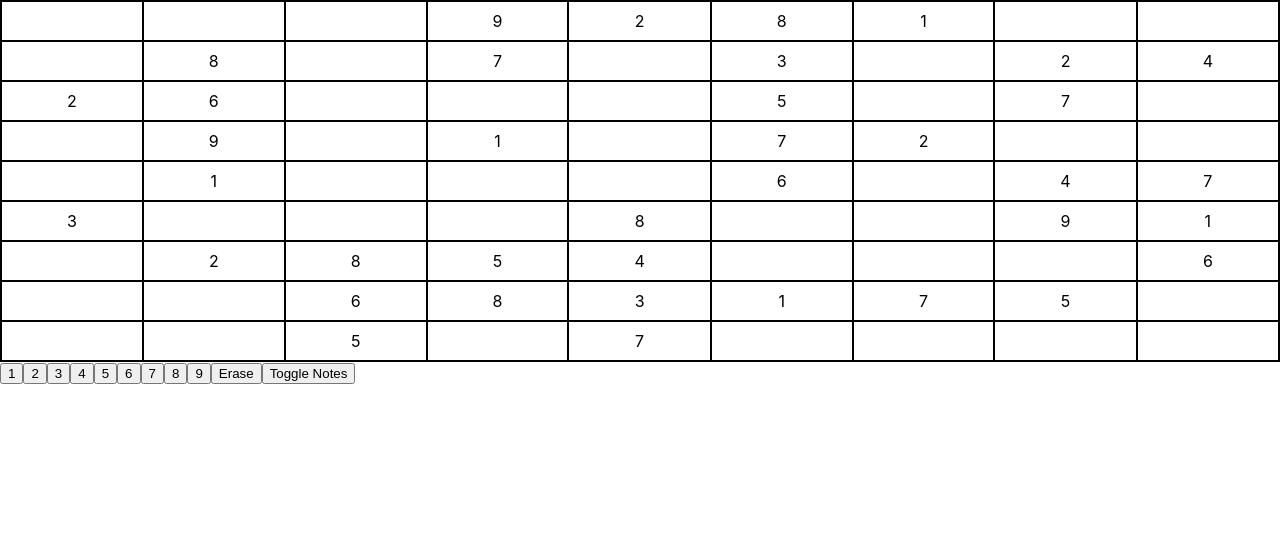
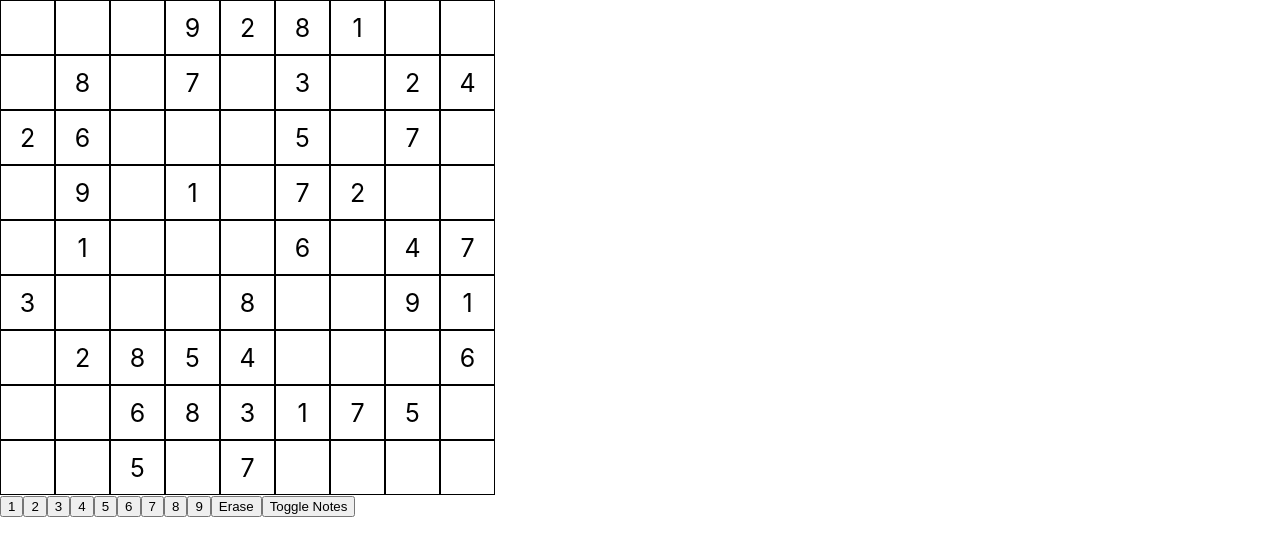
Before and after one commit to kbaig/sudoku, a React (Create React App) app: page / in a window 1280 px wide. Shown: the top 556 px of the page. Built offline with nearby package versions, Linux system fonts and the light colour scheme.

Commit message:
Tiles can be notes

```diff
--- a/src/components/Board/Board.css
+++ b/src/components/Board/Board.css
@@ -1,6 +1,5 @@
 .board {
-  border: 1px solid black;
   display: grid;
-  grid-template-columns: repeat(9, auto);
-  grid-auto-rows: 40px;
+  grid-template-columns: repeat(9, 55px);
+  grid-auto-rows: 55px;
 }
--- a/src/components/Board/index.tsx
+++ b/src/components/Board/index.tsx
@@ -23,17 +23,13 @@ export const Board: React.FC<Props> = ({
     <div className='board'>
       {gameBoard.map((row, i) => (
         <React.Fragment key={i}>
-          {/* ternary to help TS know isReadOnly beforehand */}
-          {row.map(({ type, value }, j) => {
-            return (
+          {row.map(({ type, value }, j) => (
             <Tile
               key={j}
               type={type}
               onClick={() => selectTile(i, j)}
               isSelected={
-                  !!selectedTile &&
-                  selectedTile[0] === i &&
-                  selectedTile[1] === j
+                !!selectedTile && selectedTile[0] === i && selectedTile[1] === j
               }
               isHighlighted={
                 !!selectedTile &&
@@ -44,35 +40,12 @@ export const Board: React.FC<Props> = ({
             >
               {value}
             </Tile>
-            );
-          })}
+          ))}
         </React.Fragment>
       ))}
     </div>
   );
 };
-
-{
-  /* <Tile
-  key={j}
-  isReadOnly={isReadOnly}
-  type={}
-  onClick={() => selectTile(i, j)}
-  isSelected={
-    !!selectedTile &&
-    selectedTile[0] === i &&
-    selectedTile[1] === j
-  }
-  isHighlighted={
-    !!selectedTile &&
-    (selectedTile[0] === i ||
-      selectedTile[1] === j ||
-      isInSameSquare([i, j], selectedTile, gameBoard))
-  }
->
-  {value}
-</Tile> */
-}
 
 const mapStateToProps = ({ board: { gameBoard, selectedTile } }: State) => ({
   gameBoard,
@@ -83,7 +56,4 @@ const mapDispatchToProps = (dispatch: Dispatch<ActionType>) => ({
   selectTile: (row: number, column: number) => dispatch(selectTile(row, column))
 });
 
-export default connect(
-  mapStateToProps,
-  mapDispatchToProps
-)(Board);
+export default connect(mapStateToProps, mapDispatchToProps)(Board);
--- a/src/components/Tile/Tile.css
+++ b/src/components/Tile/Tile.css
@@ -4,11 +4,24 @@
   display: flex;
   justify-content: center;
   align-items: center;
-  color: blue;
+  font-size: 25px;
 }
 
 .tile--read-only {
   color: black;
+}
+
+.tile--correct {
+  color: blue;
+}
+
+.tile--notes {
+  display: grid;
+  grid-template-columns: 1fr 1fr 1fr;
+  grid-template-rows: 1fr 1fr 1fr;
+  place-items: center;
+  font-size: 12px;
+  color: #333;
 }
 
 /* preserve order between highlighted selected for specificity */
--- a/src/components/Tile/index.tsx
+++ b/src/components/Tile/index.tsx
@@ -1,35 +1,15 @@
 import React from 'react';
 import classnames from 'classnames';
 import './Tile.css';
-import { TileValue, TileNumberType } from '../../types/gameBoard';
+import { TileNumberType } from '../../types/gameBoard';
 
-interface BaseProps {
+interface Props {
   isSelected?: boolean;
   isHighlighted?: boolean;
   onClick: () => void;
+  type: 'readOnly' | 'blank' | 'correct' | 'notes';
+  children?: TileNumberType | null | Set<TileNumberType>;
 }
-
-interface ReadOnlyProps extends BaseProps {
-  type: 'readOnly';
-  children: TileValue;
-}
-
-interface BlankProps extends BaseProps {
-  type: 'blank';
-  children?: null;
-}
-
-interface CorrectProps extends BaseProps {
-  type: 'correct';
-  children: TileNumberType;
-}
-
-interface NotesProps extends BaseProps {
-  type: 'notes';
-  children: Set<TileNumberType>;
-}
-
-type Props = ReadOnlyProps | BlankProps | CorrectProps | NotesProps;
 
 const Tile: React.FC<Props> = ({
   type,
@@ -40,13 +20,30 @@ const Tile: React.FC<Props> = ({
 }) => {
   const tileClassNames = classnames('tile', {
     'tile--read-only': type === 'readOnly',
+    'tile--correct': type === 'correct',
+    'tile--notes': type === 'notes',
     'tile--selected': isSelected,
     'tile--highlighted': isHighlighted
   });
 
   return (
     <div className={tileClassNames} onClick={onClick}>
-      {children}
+      {children instanceof Set
+        ? Array.from(children as Set<TileNumberType>)
+            .sort((a, b) => a - b)
+            .map(n => (
+              <div
+                key={n}
+                className='note'
+                style={{
+                  gridColumnStart: n % 3 || 3,
+                  gridRowStart: Math.ceil(n / 3)
+                }}
+              >
+                {n}
+              </div>
+            ))
+        : children}
     </div>
   );
 };
--- a/src/util/board.ts
+++ b/src/util/board.ts
@@ -4,7 +4,8 @@ import {
   CorrectTile,
   NotesTile,
   TileValue,
-  BlankTile
+  BlankTile,
+  TileNumberType
 } from '../types/gameBoard';
 
 export const generateBoard = (): BoardType =>
@@ -58,14 +59,19 @@ export function changeTileValue(
 ): BlankTile | CorrectTile | NotesTile {
   // return NotesTile if in notes mode
   if (isInNotesMode) {
+    let newValue: Set<TileNumberType>;
+
+    if (value && tile.type === 'notes') {
+      newValue = new Set(tile.value);
+      tile.value.has(value) ? newValue.delete(value) : newValue.add(value);
+    } else {
+      newValue = new Set();
+    }
+
     return {
       ...tile,
       type: 'notes',
-      value: !value
-        ? new Set()
-        : tile.type === 'notes'
-        ? new Set(tile.value).add(value)
-        : new Set()
+      value: newValue
     };
   } else if (!value) {
     // return BlankTile
```
Also changed, not shown: 1 other file (tests, documents, lock files or other folders). Lines whose indentation alone changed are shown as unchanged.
